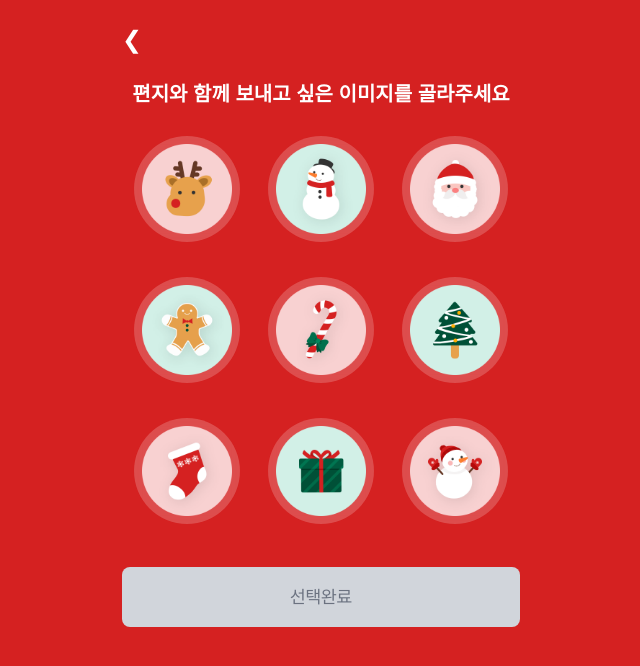
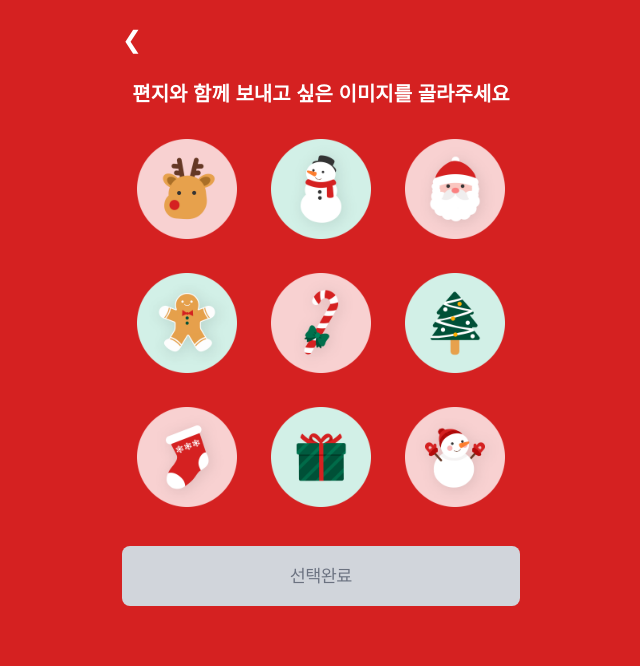
Before and after one commit to insunglee12/Webapp_test, a Next.js app: page /select-image in a window 1280 px wide. Shown: the top 666 px of the page, without its empty margins (319-959 px from the left). Built offline with nearby package versions, Linux system fonts and the light colour scheme.

Commit message:
그리드 조정 2

```diff
--- a/src/app/select-image/page.tsx
+++ b/src/app/select-image/page.tsx
@@ -35,14 +35,13 @@ export default function SelectImage() {
           {images.map((image, index) => (
             <div
               key={index}
-              className="aspect-square relative p-1"
+              className="aspect-square relative"
             >
               <button
                 onClick={() => handleImageSelect(image, index)}
                 className={`
                   w-full h-full rounded-full overflow-hidden
                   transition-transform duration-200 hover:scale-105 active:scale-95
-                  bg-white/20 backdrop-blur-sm
                   ${selectedIndex === index ? 'ring-4 ring-white' : ''}
                 `}
               >
@@ -50,8 +49,9 @@ export default function SelectImage() {
                   <Image
                     src={image}
                     alt={`선택 이미지 ${index + 1}`}
-                    fill
-                    className="object-contain p-2"
+                    width={100}
+                    height={100}
+                    className="object-contain"
                     sizes="(max-width: 430px) 33vw, 120px"
                     priority={index < 6}
                   />
```
